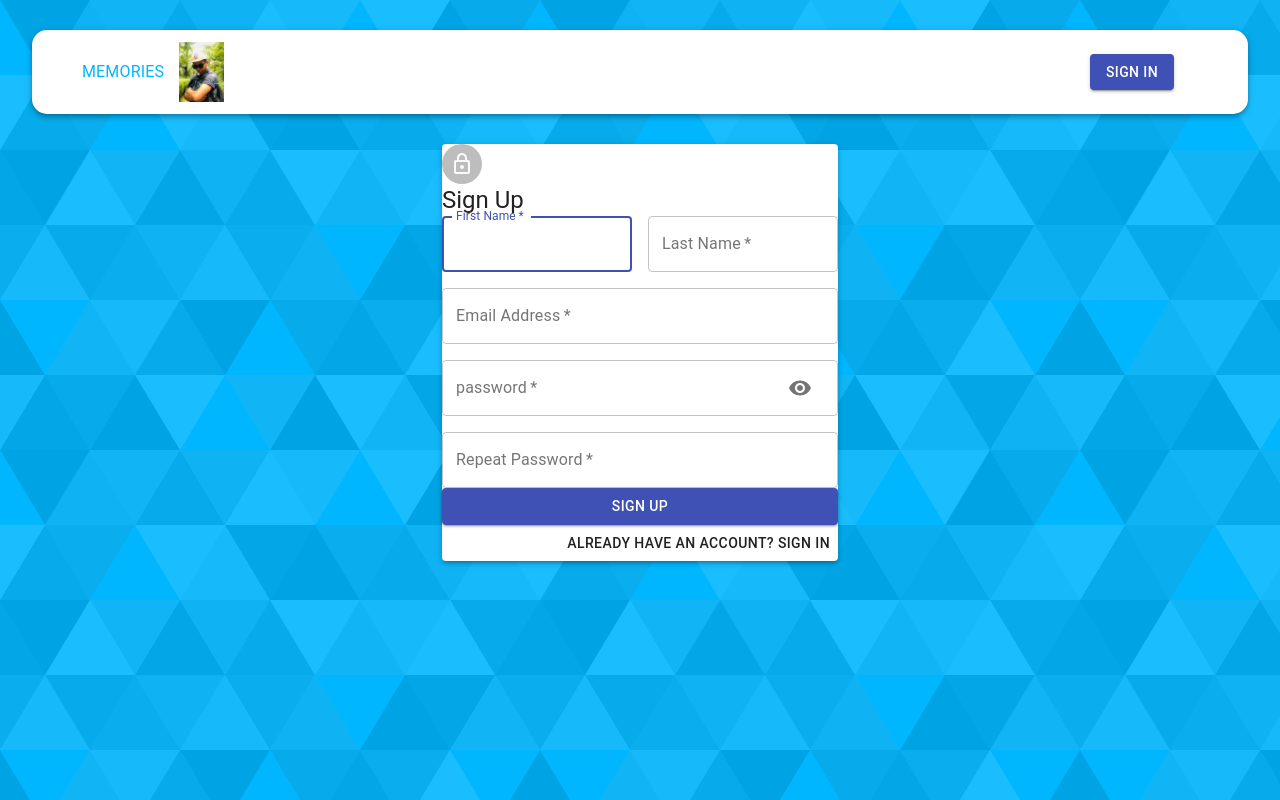
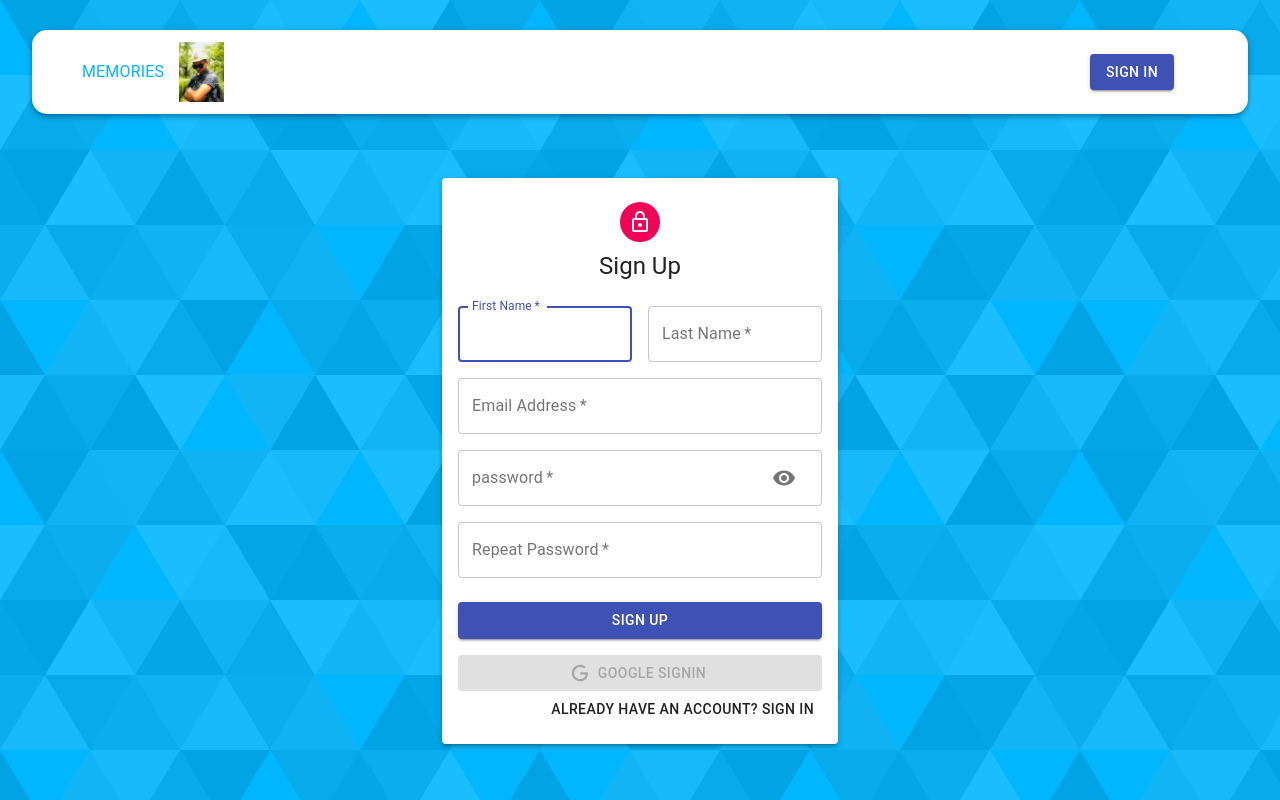
Before and after one commit to bishalkunwar/Social_Media_App_MERN, a React (Create React App) app in the folder client/: page /auth in a window 1280 px wide. Built offline with nearby package versions, Linux system fonts and the light colour scheme.

Commit message:
OAuth working at backend, manual auth actionreducers left

```diff
--- a/client/src/components/Auth/Auth.js
+++ b/client/src/components/Auth/Auth.js
@@ -1,16 +1,18 @@
 import React,{ useState} from 'react';
 import {Avatar, Button, Paper, Grid, Typography, Container} from "@material-ui/core";
+import {GoogleLogin} from 'react-google-login';
 import LockOutlinedIcon from "@material-ui/icons/LockOutlined";
-// import {useDispatch} from 'react-redux';
+import {useDispatch} from 'react-redux';
 import useStyles from "./styles";
 import Input from './Input';
+import Icon from "./icon";
 
 // const initialState = {firstName: '', lastName: '', email: '', password: '', confirmPassword: ''};
 
 const Auth = () => {
 
     const classes = useStyles();
-    // const dispatch = useDispatch();
+    const dispatch = useDispatch();
     const [showPassword, setShowPassword] = useState(false);
     // // const isSignUp =true;
     const [isSignUp, setIsSignUp] = useState(true);
@@ -32,6 +34,20 @@ const Auth = () => {
         setShowPassword(false);
 
     };
+
+    const googleSuccess = async(req, res) => {
+        const result = res?.profileObj;
+        const token = res?.tokenId;
+
+        try {
+            dispatch({ type: 'AUTH', data: {result, token} });
+        } catch (error) {
+            console.log(error);
+
+        }
+    }
+
+    const googleError = () => alert('Google Sign In was unsuccessful, you can try again later');
 
 
     return (
@@ -55,9 +71,23 @@ const Auth = () => {
                         { isSignUp && <Input name="confirmPassword" label="Repeat Password" handleChange={handleChange} type="password" /> }
                     </Grid>
 
+
                     <Button type='submit' fullWidth variant='contained' color='primary' className={classes.submit}>
                         {isSignUp?"Sign Up":"Sign In"}
                     </Button>
+
+                    <GoogleLogin
+                        clientId='290140167547-f67k59iugfv5aeo05qv9k71808sb93oj.apps.googleusercontent.com'
+
+                        render = {(renderProps)=>(
+                            <Button className={classes.googleButton} color="primary" fullWidth onClick={renderProps.onClick} disabled={renderProps.disabled} startIcon={<Icon />} variant="contained">
+                                Google SignIn
+                            </Button>
+                        )}
+
+                        onSuccess={googleSuccess} onFailure={googleError} cookiePolicy='single_host_origin'
+                    />
+
                     <Grid container justify='flex-end'>
                             <Grid item>
                                 <Button onClick={switchMode}>
--- /dev/null
+++ b/client/src/components/Auth/icon.js
@@ -0,0 +1,14 @@
+import React from 'react';
+
+const icon = () => {
+  return (
+    <svg style={{ width: '20px', height: '20px' }} viewBox="0 0 24 24">
+        <path
+        fill="currentColor"
+        d="M21.35,11.1H12.18V13.83H18.69C18.36,17.64 15.19,19.27 12.19,19.27C8.36,19.27 5,16.25 5,12C5,7.9 8.2,4.73 12.2,4.73C15.29,4.73 17.1,6.7 17.1,6.7L19,4.72C19,4.72 16.56,2 12.1,2C6.42,2 2.03,6.8 2.03,12C2.03,17.05 6.16,22 12.25,22C17.6,22 21.5,18.33 21.5,12.91C21.5,11.76 21.35,11.1 21.35,11.1V11.1Z"
+        />
+     </svg>
+  )
+};
+
+export default icon;
--- a/client/src/components/Auth/styles.js
+++ b/client/src/components/Auth/styles.js
@@ -1,5 +1,37 @@
 import { makeStyles } from "@material-ui/core";
 
-export default makeStyles(()=>({
+export default makeStyles((theme)=>({
+
+    paper: {
+        marginTop: theme.spacing(8),
+        display: 'flex',
+        flexDirection: 'column',
+        alignItems: 'center',
+        padding: theme.spacing(2),
+    },
+
+    root: {
+        '& .MuiTextField-root': {
+            margin: theme.spacing(1),
+          },
+    },
+
+    avatar: {
+        margin: theme.spacing(1),
+        backgroundColor: theme.palette.secondary.main,
+    },
+
+    form: {
+        width: '100%',
+        marginTop: theme.spacing(3),
+    },
+
+    submit: {
+        margin: theme.spacing(3, 0, 2),
+    },
+
+    googleButton: {
+        marginBotton: theme.spacing(2),
+    },
 
 }));
--- a/client/src/constants/actionTypes.js
+++ b/client/src/constants/actionTypes.js
@@ -3,3 +3,6 @@ export const UPDATE = 'UPDATE';
 export const DELETE = 'DELETE';
 export const FETCH_ALL = 'FETCH_ALL';
 export const LIKE = 'LIKE';
+
+export const AUTH = 'AUTH';
+export const LOGOUT = 'LOGOUT';
--- /dev/null
+++ b/client/src/reducers/auth.js
@@ -0,0 +1,22 @@
+import { AUTH, LOGOUT} from "../constants/actionTypes";
+
+const authReducer = (state={authData: null}, action)=>{
+    switch(action.type){
+
+        case AUTH:
+            console.log(action?.data);
+            localStorage.setItem('profile', JSON.stringify({...action?.data}));
+            return {...state, authData: action?.data};
+
+        case LOGOUT:
+            localStorage.clear();
+
+            return {...state, authData: null};
+
+
+        default:
+            return state;
+    }
+}
+
+export default authReducer;
--- a/client/src/reducers/index.js
+++ b/client/src/reducers/index.js
@@ -3,5 +3,6 @@
 import { combineReducers } from "redux";
 
 import Posts from "./posts";
+import auth from "./auth";
 
-export const reducers = combineReducers({Posts});
+export const reducers = combineReducers({Posts, auth});
```
Also changed, not shown: client/src/components/Auth/Input.js (+0 -35 lines).
